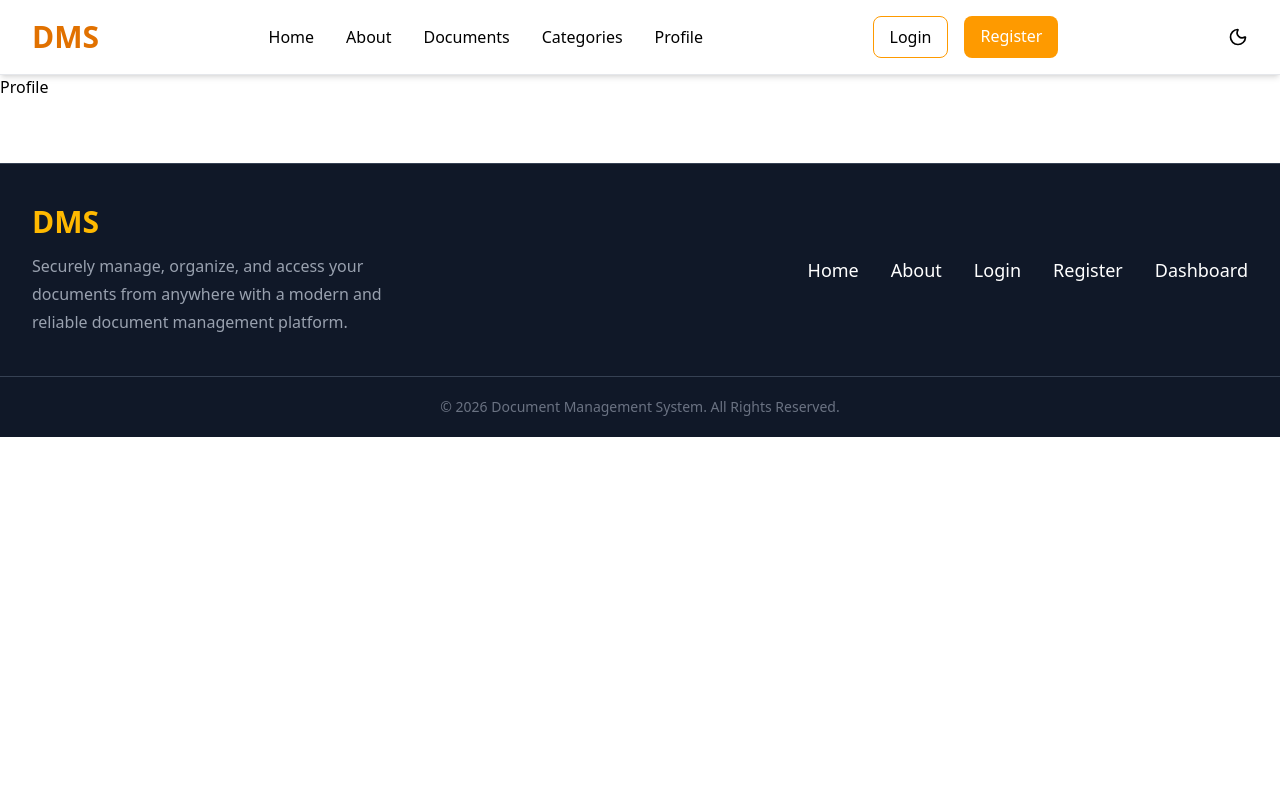
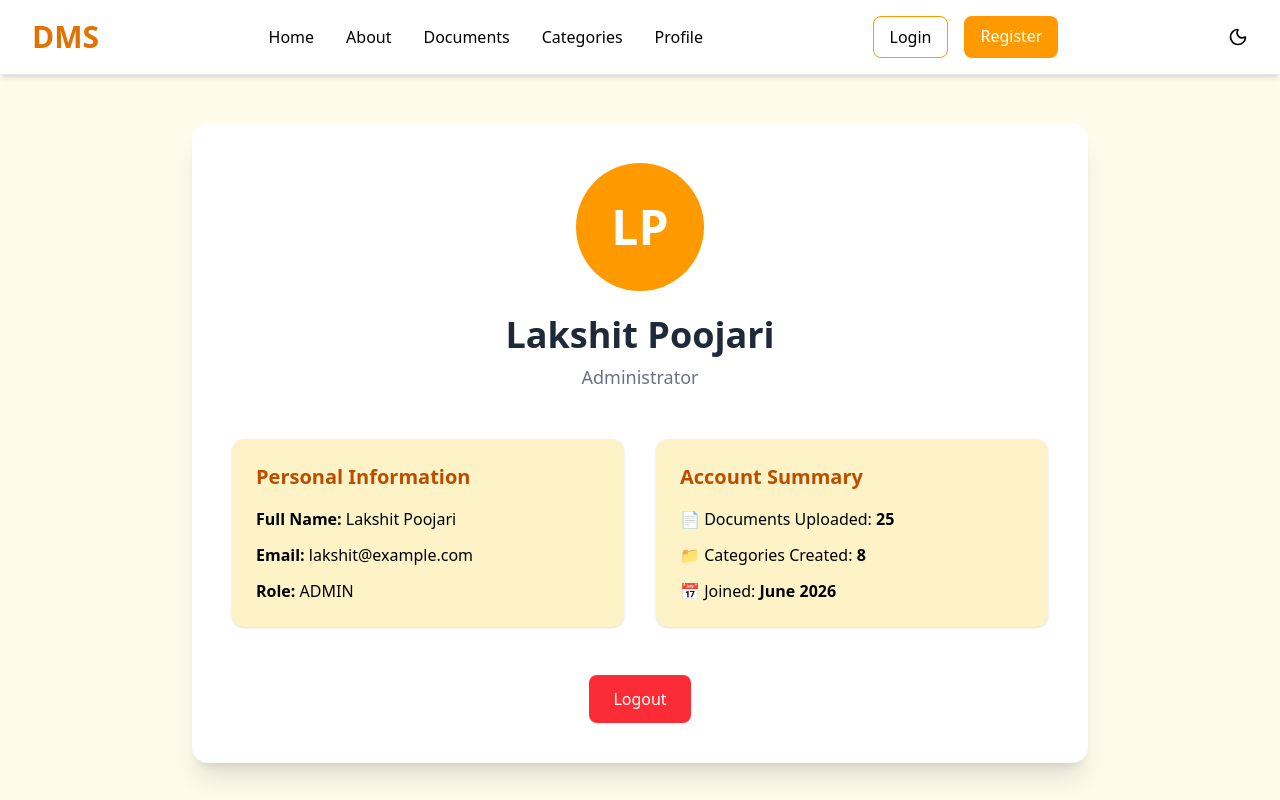
Before and after one commit to Lakshit-Poojari/Document-Management-System, a Next.js app: page /profile in a window 1280 px wide. Shown: the top 800 px of the page. Built offline with nearby package versions, Linux system fonts and the light colour scheme.

Commit message:
create profile page

```diff
--- a/app/(dashboard)/profile/page.tsx
+++ b/app/(dashboard)/profile/page.tsx
@@ -1,7 +1,96 @@
 export default function Profile() {
     return(
-        <div>
-            Profile
+    <div className="min-h-screen bg-amber-50 dark:bg-gray-900 py-12 px-6">
+
+      <div className="max-w-4xl mx-auto bg-white dark:bg-gray-800 rounded-2xl shadow-xl p-10">
+
+        <div className="flex flex-col items-center">
+
+          <div className="w-32 h-32 rounded-full bg-amber-500 flex items-center justify-center text-5xl text-white font-bold">
+            LP
+          </div>
+
+          <h1 className="mt-6 text-4xl font-bold text-gray-800 dark:text-white">
+            Lakshit Poojari
+          </h1>
+
+          <p className="text-lg text-gray-500 dark:text-gray-300 mt-2">
+            Administrator
+          </p>
+
         </div>
+
+        <div className="grid md:grid-cols-2 gap-8 mt-12">
+
+          <div className="bg-amber-100 dark:bg-gray-700 rounded-xl p-6 shadow">
+
+            <h2 className="text-xl font-semibold text-amber-700 dark:text-amber-400 mb-4">
+              Personal Information
+            </h2>
+
+            <div className="space-y-3">
+
+              <p>
+                <span className="font-semibold">
+                  Full Name:
+                </span>{" "}
+                Lakshit Poojari
+              </p>
+
+              <p>
+                <span className="font-semibold">
+                  Email:
+                </span>{" "}
+                lakshit@example.com
+              </p>
+
+              <p>
+                <span className="font-semibold">
+                  Role:
+                </span>{" "}
+                ADMIN
+              </p>
+
+            </div>
+
+          </div>
+
+          <div className="bg-amber-100 dark:bg-gray-700 rounded-xl p-6 shadow">
+
+            <h2 className="text-xl font-semibold text-amber-700 dark:text-amber-400 mb-4">
+              Account Summary
+            </h2>
+
+            <div className="space-y-3">
+
+              <p>
+                📄 Documents Uploaded: <strong>25</strong>
+              </p>
+
+              <p>
+                📁 Categories Created: <strong>8</strong>
+              </p>
+
+              <p>
+                📅 Joined: <strong>June 2026</strong>
+              </p>
+
+            </div>
+
+          </div>
+
+        </div>
+
+        <div className="flex justify-center gap-6 mt-12">
+
+          <button className="px-6 py-3 bg-red-500 text-white rounded-lg hover:bg-red-600 transition">
+            Logout
+          </button>
+
+        </div>
+
+      </div>
+
+    </div>
     )
 }
```
